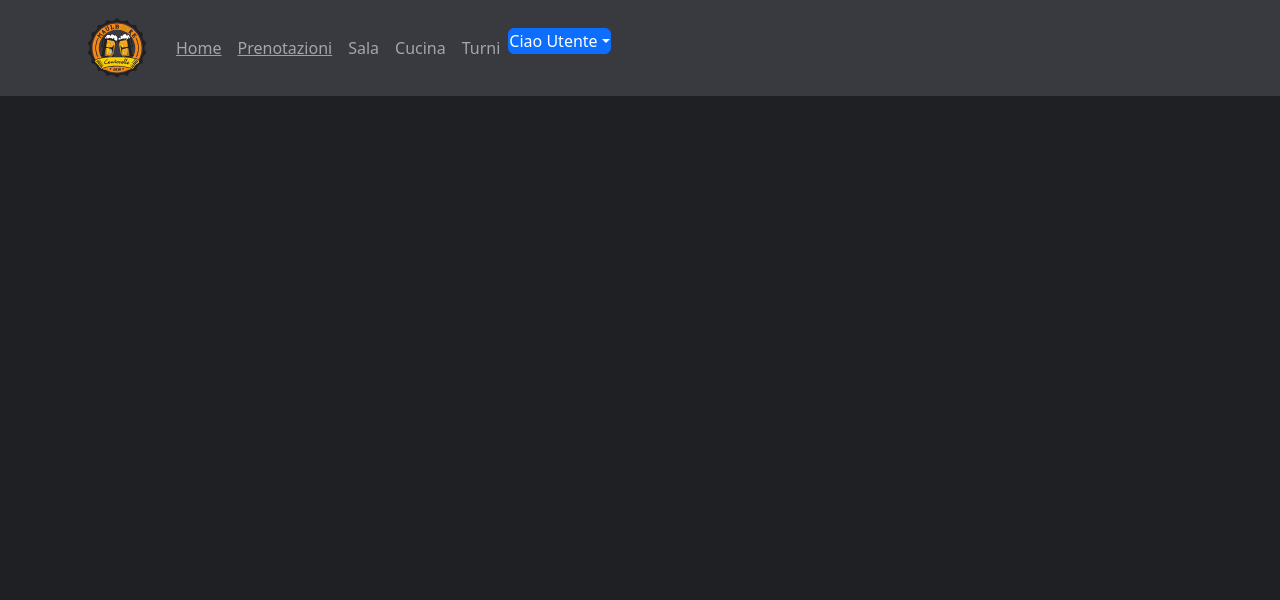
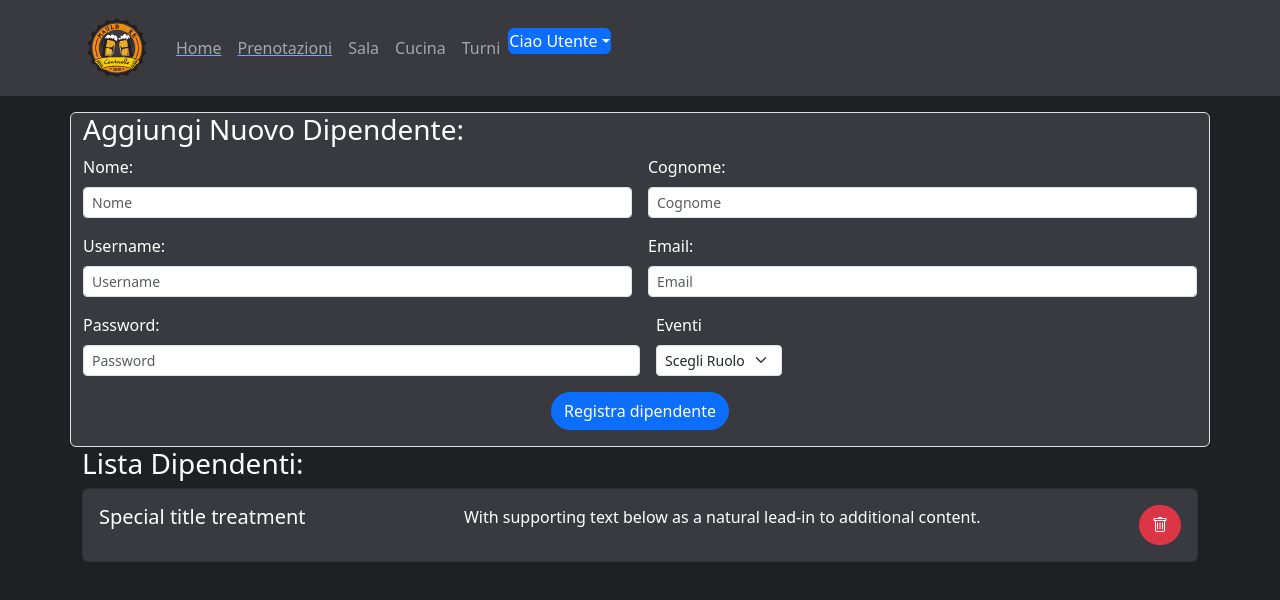
Before and after one commit to Zibu96/Capstone-Project---Maulbeere-IMP-Frontend, a React (Vite) app: page /personale in a window 1280 px wide. Shown: the top 600 px of the page. Built offline with nearby package versions, Linux system fonts and the light colour scheme.

Commit message:
Add Staff page and method to register

```diff
--- a/src/components/StaffManagment.jsx
+++ b/src/components/StaffManagment.jsx
@@ -1,9 +1,130 @@
+import { Button, Col, Container, Form, Row } from "react-bootstrap";
 import MyNavbar from "./MyNavbar";
+import { useDispatch, useSelector } from "react-redux";
+import { useState } from "react";
+import { fetchUserRegisterAction } from "../redux/actions/usersAction";
+import StaffManagmentList from "./StaffManagmentList";
 
 const StaffManagment = () => {
+  const token = useSelector((state) => state.user.user_bearer.accessToken);
+  console.log(token);
+  const [name, setName] = useState("");
+  const [surname, setSurname] = useState("");
+  const [username, setUsername] = useState("");
+  const [email, setEmail] = useState("");
+  const [password, setPassword] = useState("");
+  const [role, setRole] = useState("");
+  const dispatch = useDispatch();
+
+  const handleRegisterUserSubmit = (e) => {
+    e.preventDefault();
+    console.log("Creating new user");
+    const registerUser = {
+      name: name,
+      surname: surname,
+      username: username,
+      email: email,
+      password: password,
+      role: role,
+    };
+    console.log(registerUser);
+    dispatch(fetchUserRegisterAction(registerUser, token));
+    alert("Dipendente creato con successo");
+  };
+
   return (
     <>
       <MyNavbar />
+      <Container className="text-white">
+        <Row>
+          <Col sm={12} className="bgAll border rounded mt-3">
+            <h3>Aggiungi Nuovo Dipendente:</h3>
+            <Form onSubmit={handleRegisterUserSubmit}>
+              <div className="d-flex gap-3">
+                <div className="w-50">
+                  <Form.Label>Nome:</Form.Label>
+                  <Form.Control
+                    size="sm"
+                    type="text"
+                    placeholder="Nome"
+                    required
+                    className="mb-3"
+                    onChange={(e) => setName(e.target.value)}
+                  />
+                </div>
+                <div className="w-50">
+                  <Form.Label>Cognome:</Form.Label>
+                  <Form.Control
+                    size="sm"
+                    type="text"
+                    placeholder="Cognome"
+                    required
+                    className="mb-3"
+                    onChange={(e) => setSurname(e.target.value)}
+                  />
+                </div>
+              </div>
+              <div className="d-flex gap-3">
+                <div className="w-50">
+                  <Form.Label>Username:</Form.Label>
+                  <Form.Control
+                    size="sm"
+                    type="text"
+                    placeholder="Username"
+                    required
+                    className="mb-3"
+                    onChange={(e) => setUsername(e.target.value)}
+                  />
+                </div>
+                <div className="w-50">
+                  <Form.Label>Email:</Form.Label>
+                  <Form.Control
+                    size="sm"
+                    type="email"
+                    placeholder="Email"
+                    required
+                    className="mb-3"
+                    onChange={(e) => setEmail(e.target.value)}
+                  />
+                </div>
+              </div>
+              <div className="d-flex gap-3">
+                <div className="w-50">
+                  <Form.Label>Password:</Form.Label>
+                  <Form.Control
+                    size="sm"
+                    type="password"
+                    placeholder="Password"
+                    required
+                    className="mb-3"
+                    onChange={(e) => setPassword(e.target.value)}
+                  />
+                </div>
+                <div>
+                  <Form.Label>Eventi</Form.Label>
+                  <Form.Select
+                    size="sm"
+                    className="mb-3"
+                    onChange={(e) => setRole(e.target.value)}
+                  >
+                    <option>Scegli Ruolo</option>
+                    <option>SALA</option>
+                    <option>CUCINA</option>
+                    <option>GESTORE</option>
+                    <option>DIRETTORE</option>
+                  </Form.Select>
+                </div>
+              </div>
+              <div className="w-100 text-center mb-3">
+                <Button type="submit" className="rounded-pill">
+                  Registra dipendente
+                </Button>
+              </div>
+            </Form>
+          </Col>
+          <StaffManagmentList />
+        </Row>
+      </Container>
     </>
   );
 };
--- /dev/null
+++ b/src/components/StaffManagmentList.jsx
@@ -0,0 +1,23 @@
+import { Button, Card, Col } from "react-bootstrap";
+
+const StaffManagmentList = () => {
+  return (
+    <Col>
+      <h3>Lista Dipendenti:</h3>
+      <Card className="bgAll">
+        <Card.Body className="d-flex justify-content-between">
+          {}
+          <Card.Title>Special title treatment</Card.Title>
+          <Card.Text>
+            With supporting text below as a natural lead-in to additional
+            content.
+          </Card.Text>
+          <Button variant="danger rounded-pill align-items-center">
+            <i className="bi bi-trash"></i>
+          </Button>
+        </Card.Body>
+      </Card>
+    </Col>
+  );
+};
+export default StaffManagmentList;
--- a/src/redux/actions/usersAction.js
+++ b/src/redux/actions/usersAction.js
@@ -8,6 +8,7 @@ export const GET_USER_LOGGED_TOKEN = "GET_USER_LOGGED_TOKEN";
 export const GET_USER_ME = "GET_USER_ME";
 export const PATCH_USER_ME_PASSWORD = "PATCH_USER_ME_PASSWORD";
 export const PATCH_USER_ME_EMAIL = "PATCH_USER_ME_EMAIL";
+export const POST_USER_REGISTER = "POST_USER_REGISTER";
 
 export const fetchUserAction = (loginObject, navigate) => {
   return async (dispatch) => {
@@ -23,6 +24,29 @@ export const fetchUserAction = (loginObject, navigate) => {
       localStorage.setItem("Bearer", response.data.token);
       console.log(response.data);
       navigate("/home");
+    } catch (err) {
+      console.log(err.message);
+    }
+  };
+};
+
+export const fetchUserRegisterAction = (registerObject, token) => {
+  return async (dispatch) => {
+    try {
+      const response = await axios.post(
+        "https://implicit-geralda-giovannighirardelli-311f3521.koyeb.app/auth/register",
+        registerObject,
+        {
+          headers: { Authorization: "Bearer " + token },
+          "Content-Type": "application/json",
+        }
+      );
+      dispatch({
+        type: POST_USER_REGISTER,
+        payload: response.data,
+      });
+      localStorage.setItem("Bearer", response.data.token);
+      console.log(response.data);
     } catch (err) {
       console.log(err.message);
     }
--- a/src/redux/reducers/fetchUserReducer.js
+++ b/src/redux/reducers/fetchUserReducer.js
@@ -6,6 +6,7 @@ import {
   GET_USER_ME,
   PATCH_USER_ME_PASSWORD,
   PATCH_USER_ME_EMAIL,
+  POST_USER_REGISTER,
 } from "../actions/usersAction";
 
 const initialState = {
@@ -37,6 +38,11 @@ const fetchUserReducer = (state = initialState, action) => {
         ...state,
         state: action.payload,
       };
+    case POST_USER_REGISTER:
+      return {
+        ...state,
+        state: action.payload,
+      };
     case GET_USER_ME:
       return {
         ...state,
```
